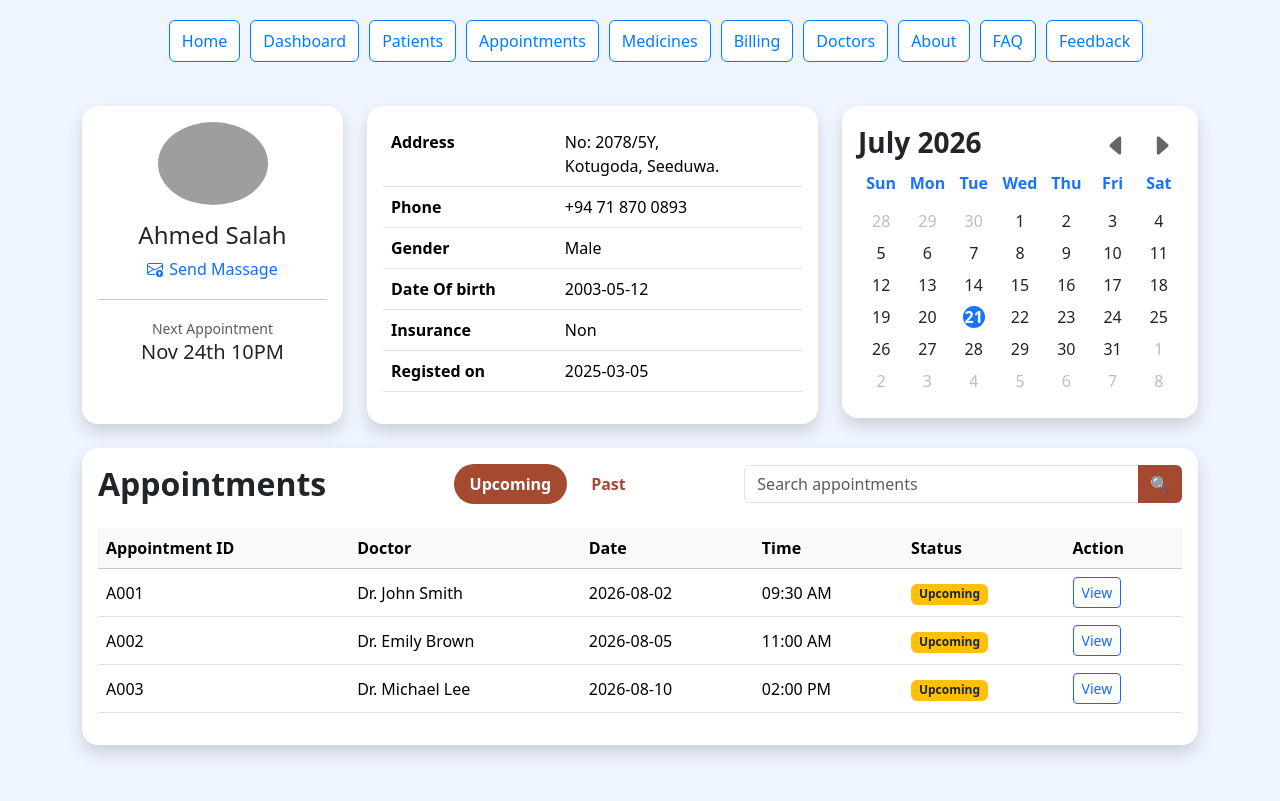
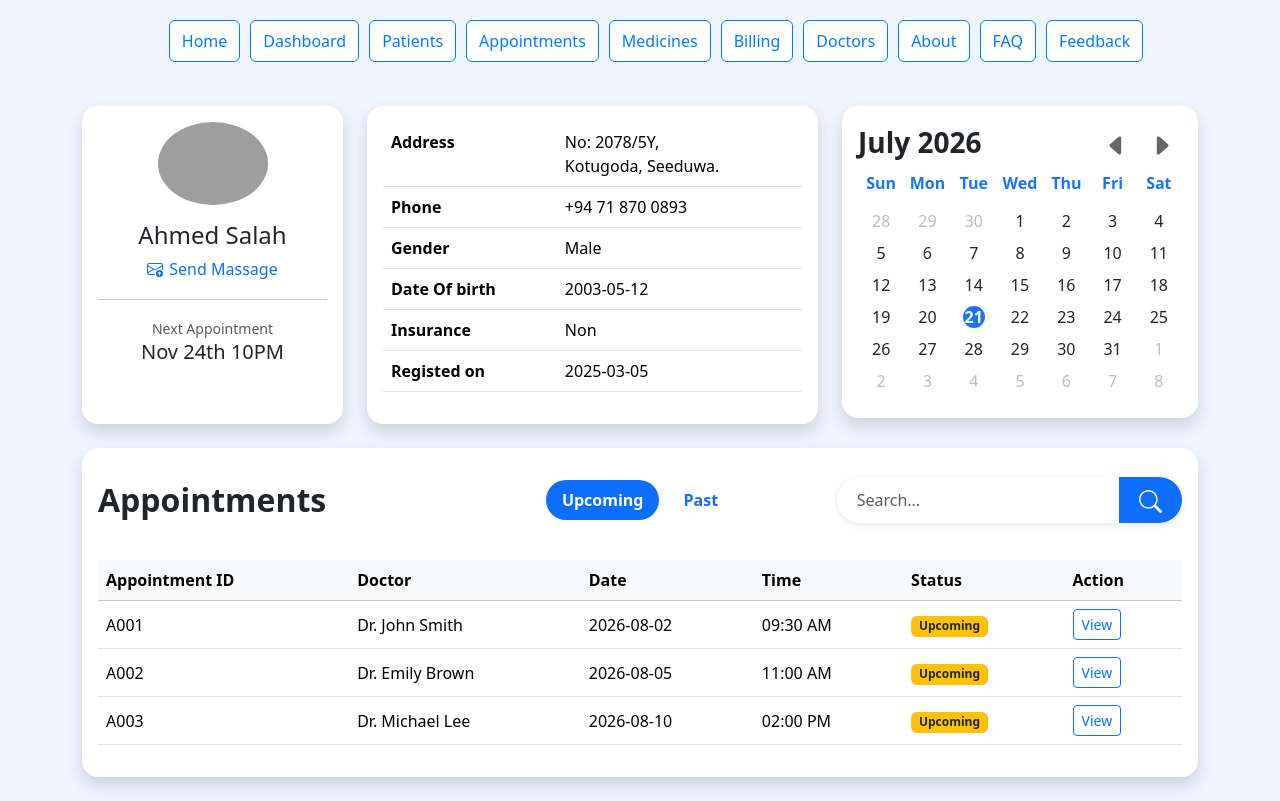
Before and after one commit to Hirusha-Prabhash04/Clinic-Management-System, a plain HTML site: page pages/patients.html in a window 1280 px wide. Drawn offline with nearby package versions, Linux system fonts and the light colour scheme; grey boxes are pictures that could not be loaded.

Commit message:
Update patients page styles and enhance search bar functionality

```diff
--- a/css/patients.css
+++ b/css/patients.css
@@ -35,28 +35,44 @@ nav a:hover {
 }
 
 .nav-pills .nav-link {
-  color: #a64931;
+  color: #0d6efd;
   font-weight: 600;
   border-radius: 20px;
 }
 
 .nav-pills .nav-link.active {
-  background: #a64931;
+  background: #0d6efd;
   color: white;
 }
 
 .nav-pills .nav-link:hover {
-  background: #d8c2bc;
-  color: #a64931;
+  background: #3a85f5;
+  color: white;
 }
 
-.btn-primary {
-  background: #a64931;
-  border: none;
+/* search-bar-for-table */
+.search-bar {
+    max-width: 500px;
+    margin: auto auto;
+
 }
 
-.btn-primary:hover {
-  background: #8f3d28;
+.search-bar .input-group {
+    border-radius: 30px;
+    overflow: hidden;
+    box-shadow: 0 2px 6px rgba(0, 0, 0, 0.1);
+}
+
+.search-bar .form-control {
+    border: none;
+    border-color: rgb(175, 168, 168);
+    padding-left: 20px;
+}
+
+.search-bar .btn {
+    border: none;
+    padding: 10px 20px;
+    background-color: #0d6efd;
 }
 
 
--- a/pages/patients.html
+++ b/pages/patients.html
@@ -131,7 +131,7 @@
 
               <h3 id="monthYear" class="fw-bold mb-0"></h3>
 
-              <div >
+              <div>
 
                 <button class="btn btn-sm calendar-btn" onclick="changeMonth(-1)">
                   <svg xmlns="http://www.w3.org/2000/svg" width="25" height="25" fill="currentColor"
@@ -190,17 +190,20 @@
             <div class="row align-items-center mb-4">
 
               <!-- Title -->
-              <div class="col-lg-3 col-md-12 mb-3 mb-lg-0">
+              <div class=" text-center text-md-start col-lg-4 col-md-6 order-md-1">
+
                 <h2 class="fw-bold mb-0">Appointments</h2>
               </div>
 
+
+
               <!-- Tabs -->
-              <div class="col-lg-4 col-md-6 mb-3 mb-lg-0">
+              <div class="col-lg-4 col-md-4 order-md-3 order-lg-2 mt-md-3 mb-3 mt-3 d-flex justify-content-center">
 
-                <ul class="nav nav-pills justify-content-center">
+                <ul class="nav nav-pills ">
 
                   <li class="nav-item">
-                    <button id="upcomingBtn" class="nav-link active" onclick="showUpcoming()">
+                    <button id="upcomingBtn" class="nav-link active btn-primary" onclick="showUpcoming()">
                       Upcoming
                     </button>
                   </li>
@@ -216,18 +219,20 @@
               </div>
 
               <!-- Search -->
-              <div class="col-lg-5 col-md-6">
+              <div class="col-lg-4 col-md-6 order-md-2">
 
-                <div class="input-group">
-
-                  <input type="text" class="form-control" placeholder="Search appointments">
-
-                  <button class="btn btn-primary">
-
-                    🔍
-
-                  </button>
-
+                <div class="search-bar ">
+                  <div class="input-group">
+                    <input type="text" class="form-control" placeholder="Search..." aria-label="Search"
+                      aria-describedby="search-addon">
+                    <button class="btn btn-outline-light" type="button" id="search-addon">
+                      <svg xmlns="http://www.w3.org/2000/svg"  width="23" height="23" fill="currentColor"
+                        class="bi bi-search " viewBox="0 0 16 16">
+                        <path
+                          d="M11.742 10.344a6.5 6.5 0 1 0-1.397 1.398h-.001q.044.06.098.115l3.85 3.85a1 1 0 0 0 1.415-1.414l-3.85-3.85a1 1 0 0 0-.115-.1zM12 6.5a5.5 5.5 0 1 1-11 0 5.5 5.5 0 0 1 11 0" />
+                      </svg>
+                    </button>
+                  </div>
                 </div>
 
               </div>
```
